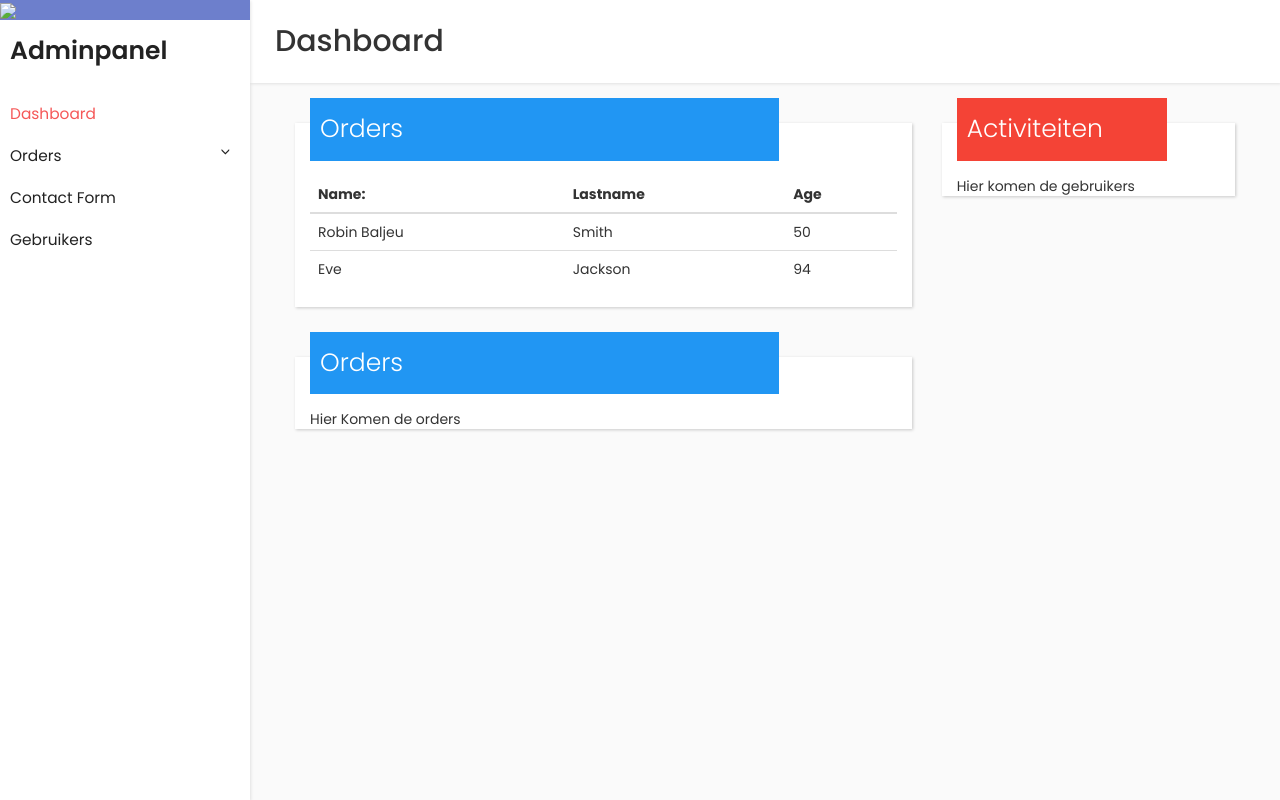
After one commit to Tim6640/RepairCafe, a PHP site: page /admin/index.php in a window 1280 px wide. The commit adds this page. Run offline with PHP 8.4, Linux system fonts and the light colour scheme; some libraries are stand-ins or nearby versions.

Commit message:
Making a start with the frontend of the website.

```diff
--- /dev/null
+++ b/admin/css/master.css
@@ -0,0 +1,200 @@
+/*
+    DEMO STYLE
+*/
+@import "https://fonts.googleapis.com/css?family=Poppins:300,400,500,600,700";
+
+
+body {
+    font-family: 'Poppins', sans-serif;
+    background: #fafafa;
+}
+
+p {
+    font-family: 'Poppins', sans-serif;
+    font-size: 1.1em;
+    font-weight: 300;
+    line-height: 1.7em;
+    color: #999;
+}
+
+a, a:hover, a:focus {
+    color: inherit;
+    text-decoration: none;
+    transition: all 0.3s;
+}
+
+.navbar {
+    padding: 15px 10px;
+    background: #fff;
+    border: none;
+    border-radius: 0;
+    margin-bottom: 40px;
+    box-shadow: 1px 1px 3px rgba(0, 0, 0, 0.1);
+}
+
+.navbar-btn {
+    box-shadow: none;
+    outline: none !important;
+    border: none;
+}
+
+.line {
+    width: 100%;
+    height: 1px;
+    border-bottom: 1px dashed #ddd;
+    margin: 40px 0;
+}
+
+.navbar-header h2{
+  margin: 10px 0;
+}
+
+/* ---------------------------------------------------
+    SIDEBAR STYLE
+----------------------------------------------------- */
+#sidebar {
+  width: 250px;
+  position: fixed;
+  top: 0;
+  left: 0;
+  height: 100vh;
+  z-index: 999;
+  background: white;
+  color: #222;
+  transition: all 0.3s;
+  box-shadow: 1px 1px 3px rgba(0, 0, 0, 0.1);
+}
+
+
+#sidebar.active {
+  margin-left: -250px;
+}
+
+#sidebar .sidebar-header {
+  background: #6d7fcc;
+}
+
+#sidebar ul.components {
+  padding: 0;
+  border-bottom: 1px solid white;
+}
+
+#sidebar ul p {
+  color: #222;
+  padding: 10px;
+  font-size: 25px;
+  font-weight: 600;
+}
+
+#sidebar ul li a {
+  padding: 10px;
+  font-size: 1.1em;
+  display: block;
+}
+
+#sidebar ul li a:hover {
+  color: #f55858;
+  background: #eee;
+}
+
+#sidebar ul li.active > a, a[aria-expanded="true"] {
+  color: #222;
+  background: white;
+}
+
+#sidebar ul li.active > a{
+  color: #f55858;
+}
+
+
+.list-dropdown li a {
+  padding-left: 20px !important;
+}
+
+
+a[data-toggle="collapse"] {
+    position: relative;
+}
+
+a[aria-expanded="false"]::before, a[aria-expanded="true"]::before {
+    content: '\e259';
+    display: block;
+    position: absolute;
+    right: 20px;
+    font-family: 'Glyphicons Halflings';
+    font-size: 0.6em;
+}
+a[aria-expanded="true"]::before {
+    content: '\e260';
+}
+
+
+#content {
+    width: calc(100% - 250px);
+    position: absolute;
+    top: 0;
+    right: 0;
+}
+#content.active {
+    width: 100%;
+}
+#sidebarCollapse {
+  display: none;
+}
+
+@media (max-width: 768px) {
+  #sidebarCollapse{
+    display: block;
+  }
+  #sidebar {
+    margin-left: -250px;
+  }
+  #sidebar.active {
+    margin-left: 0;
+  }
+  #content {
+    width: 100%;
+  }
+  #content.active {
+    width: calc(100% - 250px);
+  }
+  #sidebarCollapse span {
+    display: none;
+  }
+}
+
+
+/*  */
+
+#mainContent {
+  padding: 0 30px;
+}
+
+.shadow-box{
+  box-shadow: 1px 1px 3px rgba(0, 0, 0, 0.2);
+  background-color: #fff;
+  margin-bottom: 50px;
+}
+
+.title-box{
+  height: 30px;
+  width: 80%;
+  margin-top: -25px;
+  padding: 10px;
+  height: auto;
+  margin-bottom: 15px;
+}
+
+.title-box p{
+  margin: 0;
+  font-size: 25px;
+  color: #fff;
+}
+
+.blue{
+  background-color: #2196f3;
+}
+
+.red{
+  background-color: #f44336;
+}
--- /dev/null
+++ b/admin/index.php
@@ -0,0 +1,174 @@
+<!-- Start HTML -->
+<!DOCTYPE html>
+<html lang="nl">
+<head>
+
+  <!-- Meta Tags -->
+  <meta charset="utf-8">
+  <meta http-equiv="X-UA-Compatible" content="IE=edge">
+  <meta name="viewport" content="width=device-width, initial-scale=1">
+  <meta name='author' content='name, email@hotmail.com'>
+  <meta name="description" content=" ">
+  <meta name="keywords" content="words">
+  <meta name='subject' content='your websites subject'>
+
+  <!-- Website Titel -->
+  <title>Repair Cafe Harderwijk</title>
+
+  <!-- Stylesheets + Fonts-->
+  <link rel="stylesheet" href="https://fonts.googleapis.com/css?family=Roboto|Varela+Round">
+  <link rel="stylesheet" href="https://fonts.googleapis.com/icon?family=Material+Icons">
+  <link rel="stylesheet" href="https://maxcdn.bootstrapcdn.com/font-awesome/4.7.0/css/font-awesome.min.css">
+  <link rel="stylesheet" href="https://maxcdn.bootstrapcdn.com/bootstrap/3.3.7/css/bootstrap.min.css">
+  <link rel="stylesheet" href="css/master.css">
+
+  <!-- Scrollbar Custom CSS -->
+  <link rel="stylesheet" href="https://cdnjs.cloudflare.com/ajax/libs/malihu-custom-scrollbar-plugin/3.1.5/jquery.mCustomScrollbar.min.css">
+
+</head>
+
+<body>
+
+
+
+        <div class="wrapper">
+            <!-- Sidebar Holder -->
+            <nav id="sidebar">
+                <div class="sidebar-header">
+                    <img src="http://via.placeholder.com/250x150">
+                </div>
+
+                <ul class="list-unstyled components">
+                    <p>Adminpanel</p>
+                    <li class="active">
+                        <a href="#">Dashboard</a>
+                    </li>
+                    <li>
+                        <a href="#homeSubmenu" data-toggle="collapse" aria-expanded="false">Orders</a>
+                        <ul class="list-dropdown collapse list-unstyled" id="homeSubmenu">
+                            <li><a href="#">Nieuw</a></li>
+                            <li><a href="#">Open</a></li>
+                            <li><a href="#">Afgesloten</a></li>
+                        </ul>
+                    </li>
+                    <!-- <li>
+                        <a href="#">About</a>
+                        <a href="#pageSubmenu" data-toggle="collapse" aria-expanded="false">Pages</a>
+                        <ul class="collapse list-unstyled" id="pageSubmenu">
+                            <li><a href="#">Page 1</a></li>
+                            <li><a href="#">Page 2</a></li>
+                            <li><a href="#">Page 3</a></li>
+                        </ul>
+                    </li> -->
+                    <li>
+                        <a href="#">Contact Form</a>
+                    </li>
+                    <li>
+                        <a href="#">Gebruikers</a>
+                    </li>
+                </ul>
+            </nav>
+
+            <!-- Page Content Holder -->
+            <div id="content">
+              <nav class="navbar navbar-default">
+                  <div class="container-fluid">
+
+                      <div class="navbar-header">
+                          <button type="button" id="sidebarCollapse" class="btn btn-info navbar-btn">
+                              <i class="glyphicon glyphicon-align-left"></i>
+                              <span>Toggle Sidebar</span>
+                          </button>
+                          <h2> Dashboard </h2>
+                      </div>
+
+                      <div class="collapse navbar-collapse" id="bs-example-navbar-collapse-1">
+                          <ul class="nav navbar-nav navbar-right">
+                              <!-- <li><a href="#">Page</a></li> -->
+                          </ul>
+                      </div>
+                  </div>
+              </nav>
+              <div id="mainContent">
+                <div class="container-fluid">
+                  <div class="row">
+
+                    <div class="col-lg-8">
+                      <div class="container-fluid shadow-box">
+                        <div class="title-box blue">
+                          <p>Orders</p>
+                        </div>
+                        <table class="table">
+                          <thead>
+                            <tr>
+                              <th>Name:</th>
+                              <th>Lastname</th>
+                              <th>Age</th>
+                            </tr>
+                          </thead>
+                          <tbody>
+                            <tr>
+                              <td>Robin Baljeu</td>
+                              <td>Smith</td>
+                              <td>50</td>
+                            </tr>
+                            <tr>
+                              <td>Eve</td>
+                              <td>Jackson</td>
+                              <td>94</td>
+                            </tr>
+                          </tbody>
+                        </table>
+                      </div>
+                    </div>
+
+                    <div class="col-lg-4">
+                      <div class="container-fluid shadow-box">
+                        <div class="title-box red">
+                          <p>Activiteiten</p>
+                        </div>
+                        Hier komen de gebruikers
+                      </div>
+                    </div>
+
+                    <div class="col-lg-8">
+                      <div class="container-fluid shadow-box">
+                        <div class="title-box blue">
+                          <p>Orders</p>
+                        </div>
+                        Hier Komen de orders
+                      </div>
+                    </div>
+
+                  </div>
+                </div>
+              </div>
+            </div>
+        </div>
+
+
+
+
+
+        <!-- jQuery CDN -->
+        <script src="https://code.jquery.com/jquery-1.12.0.min.js"></script>
+        <!-- Bootstrap Js CDN -->
+        <script src="https://maxcdn.bootstrapcdn.com/bootstrap/3.3.7/js/bootstrap.min.js"></script>
+        <!-- jQuery Custom Scroller CDN -->
+        <script src="https://cdnjs.cloudflare.com/ajax/libs/malihu-custom-scrollbar-plugin/3.1.5/jquery.mCustomScrollbar.concat.min.js"></script>
+
+        <script type="text/javascript">
+            $(document).ready(function () {
+                $("#sidebar").mCustomScrollbar({
+                    theme: "minimal"
+                });
+
+                $('#sidebarCollapse').on('click', function () {
+                    $('#sidebar, #content').toggleClass('active');
+                    $('.collapse.in').toggleClass('in');
+                    $('a[aria-expanded=true]').attr('aria-expanded', 'false');
+                });
+            });
+        </script>
+    </body>
+</html>
```
Also changed, not shown: Robin/css/master.css (deleted, +0 -10 lines), css/master.css (added, +23 -0 lines), index.php (renamed from Robin/index.php, +6 -6 lines), js/master.js (added).
